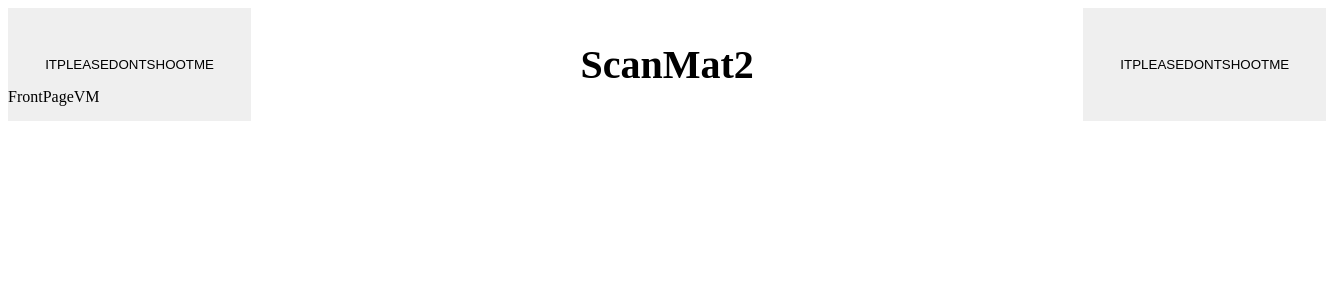
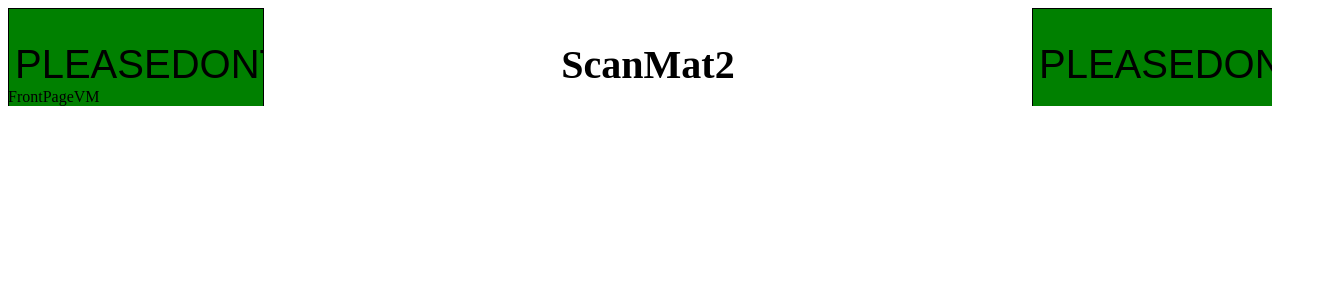
Before and after one commit to SolarEarth37/P3FrontEnd, a React (Create React App) app: page / in a window 1280 px wide. Shown: the top 300 px of the page, 1326 px wide, since content can reach past the window. Built offline with nearby package versions, Linux system fonts and the light colour scheme.

Commit message:
Minor UI

```diff
--- a/src/Composite/Banner.tsx
+++ b/src/Composite/Banner.tsx
@@ -7,11 +7,11 @@
 export default function Banner() {
   return (
     <GridDiv>
-      <Button buttonText="ITPLEASEDONTSHOOTME" navlink="/" />
+      <Button buttonText="PLEASEDONTSHOOT" navlink="/" />
       <Logo />
       <ProgramName>ScanMat2</ProgramName>
       <LogoType2 />
-      <Button buttonText="ITPLEASEDONTSHOOTME" navlink="/" />
+      <Button buttonText="PLEASEDONTSHOOT" navlink="/" />
     </GridDiv>
   )
 }
--- a/src/Page/FrontPageVM.tsx
+++ b/src/Page/FrontPageVM.tsx
@@ -1,11 +1,12 @@
 import React from 'react'
 import Banner from '../Composite/Banner'
+import { Global } from '../Styles/Styled'
 
 export default function FrontPageVM() {
     return (
-        <>
+        <Global>
             <Banner></Banner>
             <div>FrontPageVM</div>
-        </>
+        </Global>
     )
 }
--- a/src/Styles/Styled.tsx
+++ b/src/Styles/Styled.tsx
@@ -2,15 +2,19 @@
 
 export const NavButton = styled.button`
     cursor: pointer;
-    border: none;
+    border: 1px solid black;
     white-space: nowrap;
     overflow: hidden;
-    width: 19vw;
+    width: 15vw;
     height: 100%;
+    text-align: center;
+    font-size: 2.5em;
+    background-color: green;
+    width: 20vw;
 
     &:hover {
         color: #001f3f;
-        background-color: #fff;
+        background-color: greenyellow;
     }
 `
 
@@ -33,11 +37,13 @@
 `
 
 export const Logo1 = styled.div`
-    width: 20vw;
     background-image: url(../public/favicon.ico);
 `
 
 export const Logo2 = styled.div`
-    width: 20vw;
     background-image: url(../public/favicon.ico);
 `
+
+export const Global = styled.div`
+    overflow: hidden;
+`
```
